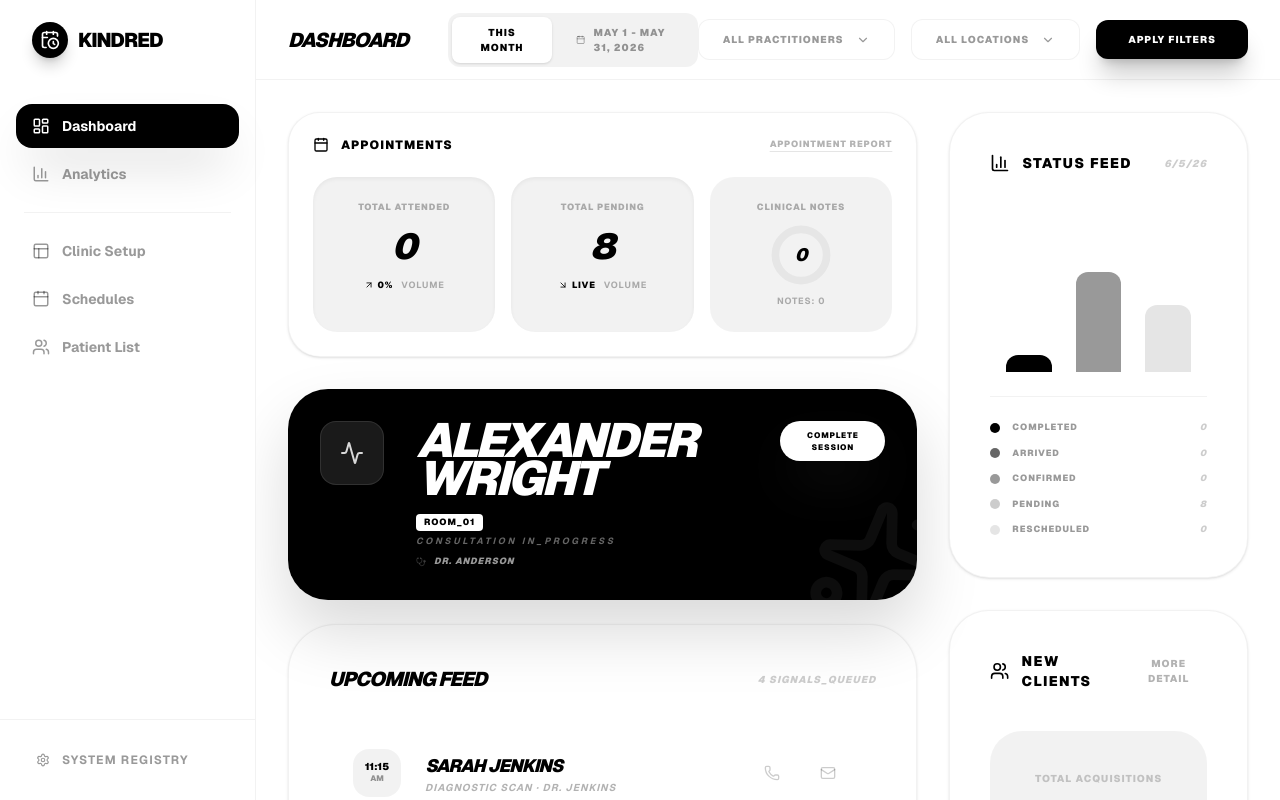
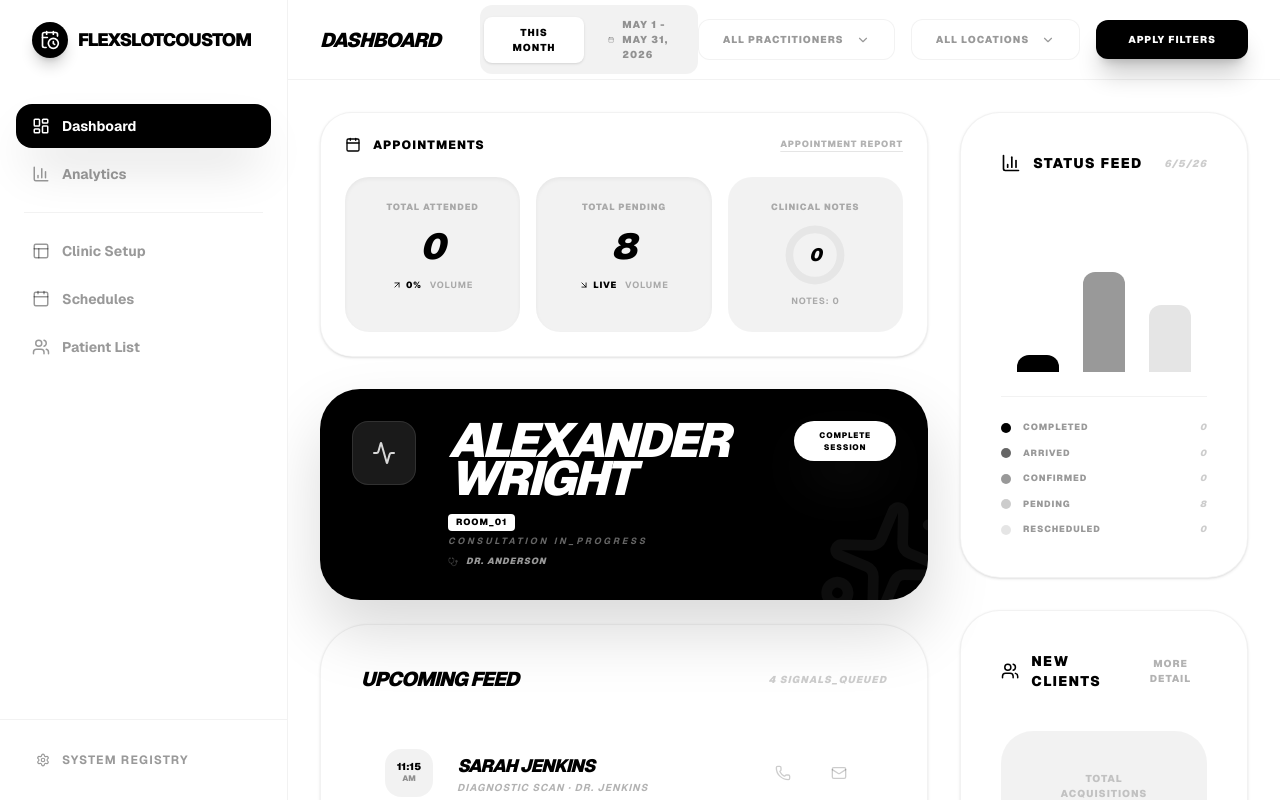
Before and after one commit to FlexSlotCustom0/FlexSlotCustom, a Next.js app in the folder frontend/: page /dashboard/owner in a window 1280 px wide. Shown: the top 800 px of the page. Built offline with nearby package versions, Linux system fonts and the light colour scheme.

Commit message:
Update page.tsx

```diff
--- a/frontend/src/app/dashboard/owner/page.tsx
+++ b/frontend/src/app/dashboard/owner/page.tsx
@@ -16,7 +16,7 @@ import { useEffect } from "react";
 
 export default function OwnerDashboard() {
   const [activeTab, setActiveTab] = useState("dashboard");
-  const [clinicName, setClinicName] = useState("Kindred Wellness");
+  const [clinicName, setClinicName] = useState("FlexSlotCoustom");
   const [dateRange, setDateRange] = useState("May 1 - May 31, 2026");
   const [isApplying, setIsApplying] = useState(false);
 
@@ -97,13 +97,13 @@ export default function OwnerDashboard() {
         )}
       </AnimatePresence>
 
-      <aside className="w-64 bg-white border-r border-black/5 flex flex-col h-screen sticky top-0 z-20">
+      <aside className="w-72 bg-white border-r border-black/5 flex flex-col h-screen sticky top-0 z-20">
         <div className="h-20 flex items-center px-8">
           <Link href="/" className="flex items-center gap-2.5 group">
             <div className="w-9 h-9 bg-black rounded-full flex items-center justify-center group-hover:scale-105 transition-transform shadow-lg shadow-black/20">
               <CalendarClock className="w-5 h-5 text-white" />
             </div>
-            <span className="font-black tracking-tighter text-xl uppercase">Kindred</span>
+            <span className="font-black tracking-tighter text-lg uppercase truncate">FlexSlotCoustom</span>
           </Link>
         </div>
 
```
